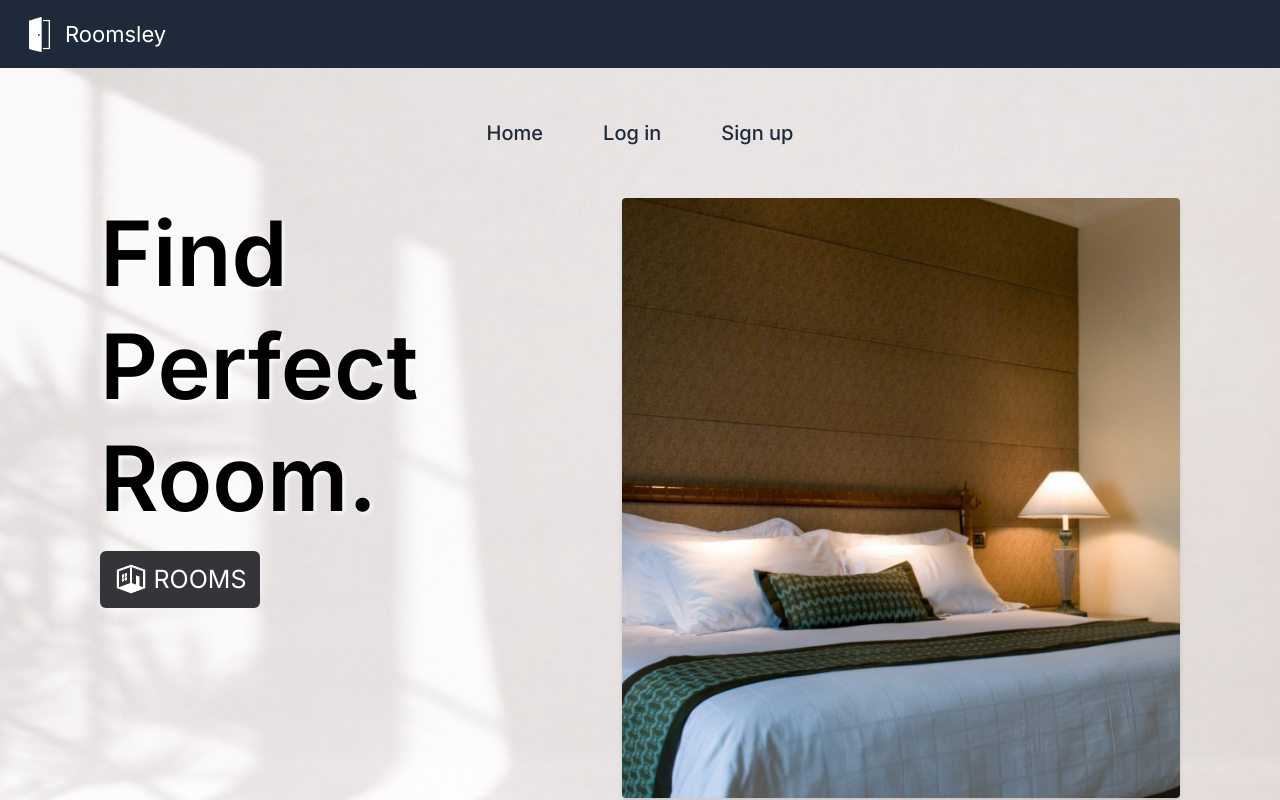
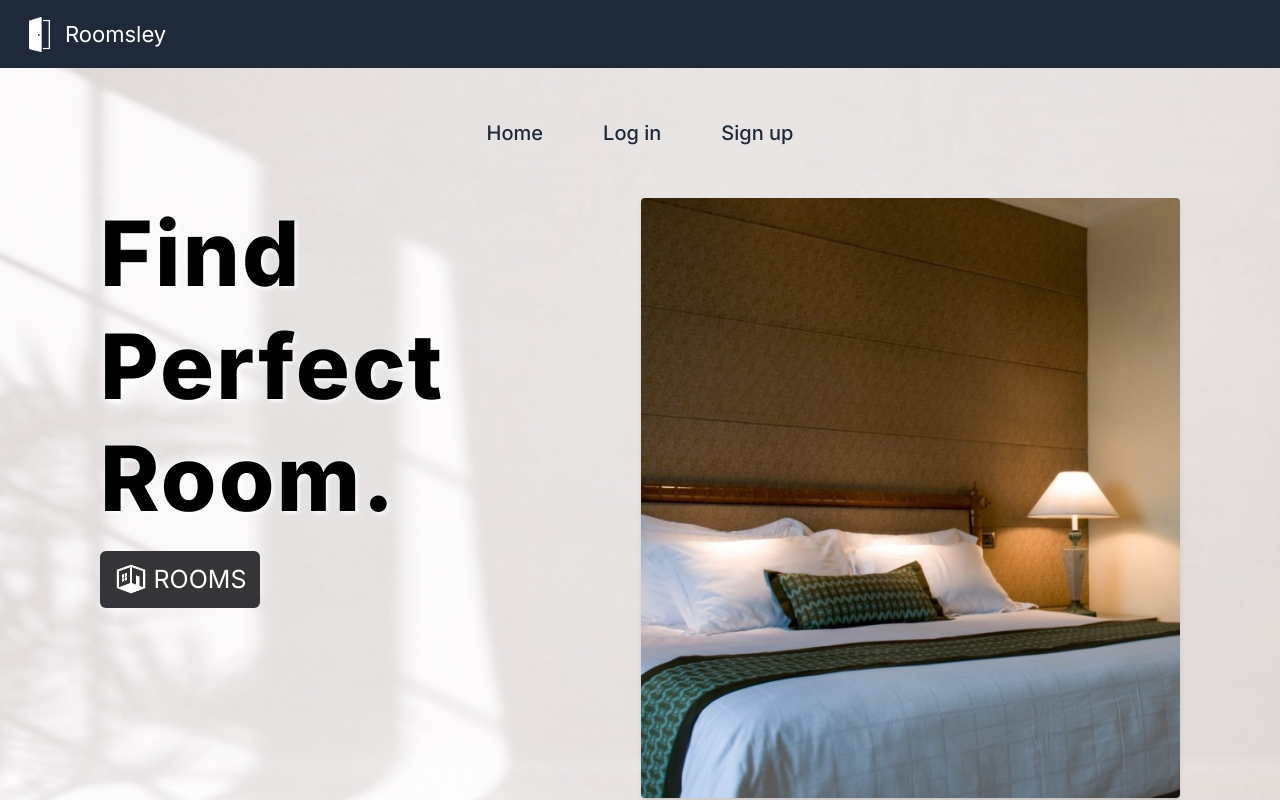
Before and after one commit to rohitkumar893/roomsley, a React (Vite) app: page / in a window 1280 px wide. Shown: the top 800 px of the page. Built offline with nearby package versions, Linux system fonts and the light colour scheme.

Commit message:
modified homepage

```diff
--- a/src/App.jsx
+++ b/src/App.jsx
@@ -58,7 +58,7 @@ function App() {
         <h1 className='text-white cursor-pointer' onClick={() => window.location.reload()}>Roomsley</h1>
         </nav>
 
-        <nav className='h-[130px] flex justify-center items-center gap-[28px] md:gap-[60px]'>
+        <nav className='not-first:h-[130px] flex justify-center items-center gap-[28px] md:gap-[60px]'>
             <ul><h2 className='homebtn text-[20px] hover:scale-110 text-gray-800 font-medium' onClick={() => window.location.reload()}>Home</h2></ul>
             <ul><Link to="/login"><h2 className='text-[20px] hover:scale-110 text-gray-800 font-medium'>Log in</h2></Link></ul>
             <ul><Link to='/signup'><h2 className='text-[20px] hover:scale-110 text-gray-800 font-medium'>Sign up</h2></Link></ul>
@@ -69,7 +69,7 @@ function App() {
 
           <div className='marginctrl flex flex-col md:flex-row h-full w-full justify-between gap-[30px]'>
               <div className=''>
-                  <h1 className='textlogo text-[60px] md:text-[90px] font-semibold leading-tight'>Find Perfect<br />Room<span className='animate-pulse'>.</span></h1>
+                  <h1 className='textlogo text-[60px] md:text-[90px] font-extrabold leading-tight tracking-wide'>Find Perfect<br />Room<span className='animate-pulse'>.</span></h1>
                   <Link to="/listings">
                   <buttonn className="buttonn w-[160px]">
                   <img src='roomicon.png' className='h-[34px]'></img>
```
